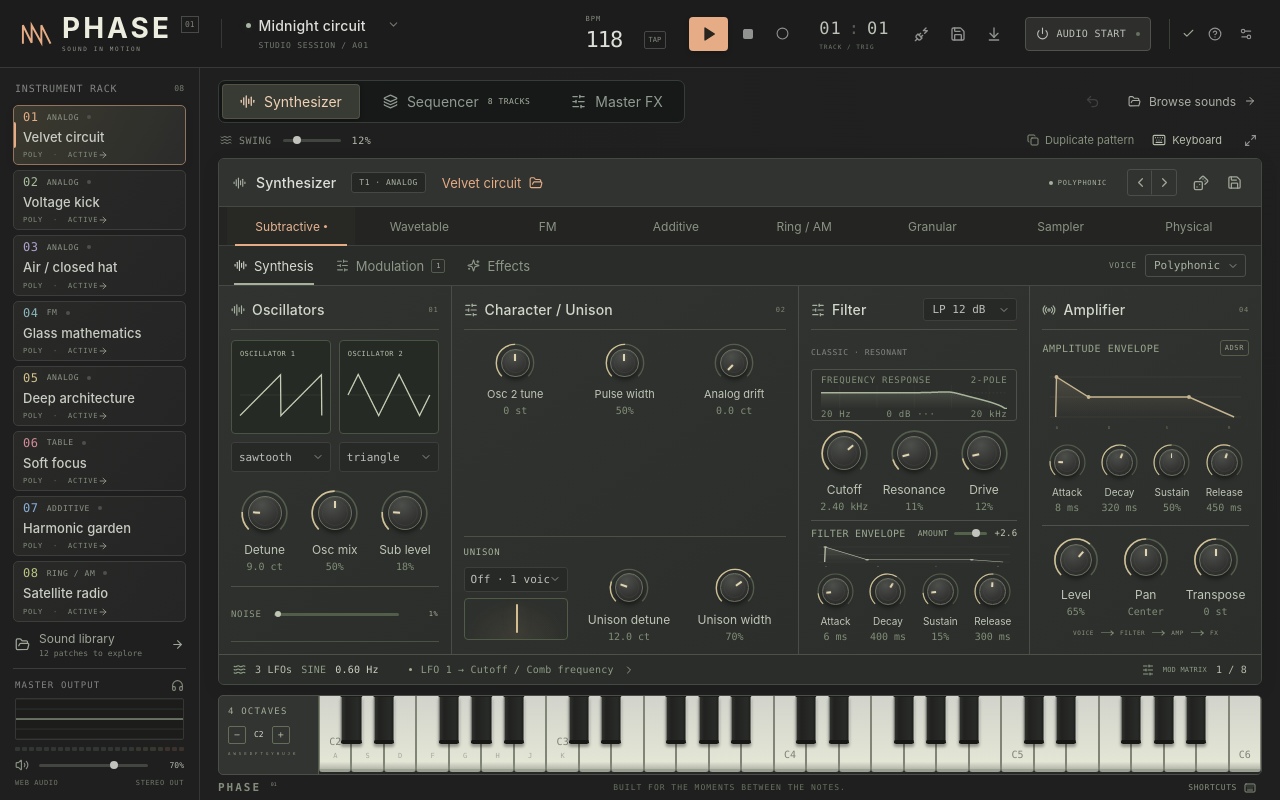
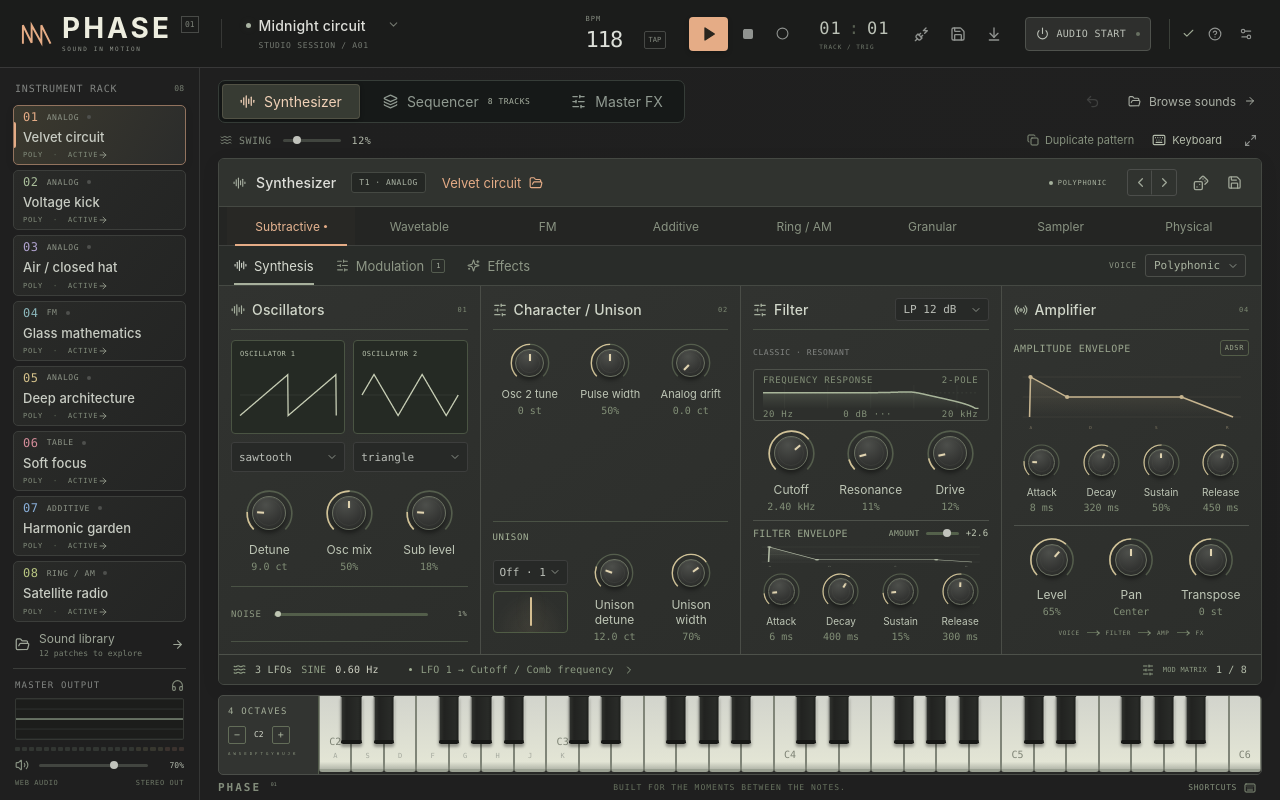
Before and after one commit to hanshaller1/synthi, a React (Vite) app: page / in a window 1280 px wide. Built offline with nearby package versions, Linux system fonts and the light colour scheme.

Commit message:
Give all four synthesis sections equal widths

```diff
--- a/src/synthesis.css
+++ b/src/synthesis.css
@@ -1,9 +1,9 @@
-/* Each former column keeps two thirds of its width; Character uses the freed third. */
+/* The four synthesis sections share the available width equally. */
 .studio-viewport .synth-grid {
   --source-display-height: 94px;
   --source-selector-height: 30px;
   --source-gap: 8px;
-  grid-template-columns: minmax(0, 2fr) minmax(0, 3fr) minmax(0, 2fr) minmax(0, 2fr);
+  grid-template-columns: repeat(4, minmax(0, 1fr));
   grid-template-rows: minmax(0, 1fr);
   min-height: 0;
 }
```
Also changed, not shown: index.html (+1 -1 lines), release/PHASE.html (+1 -1 lines), 2 other files (tests, documents, lock files or other folders).
